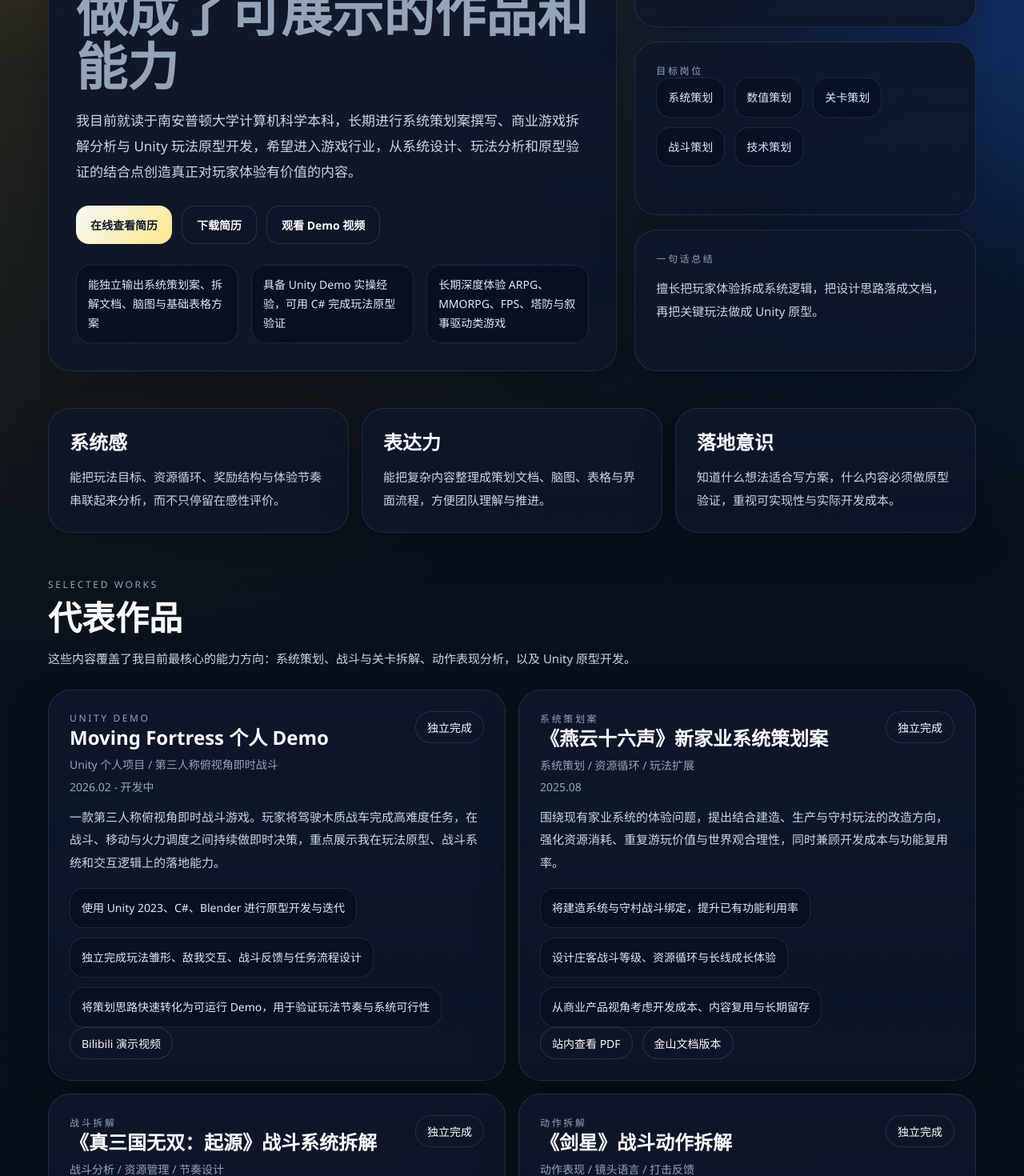
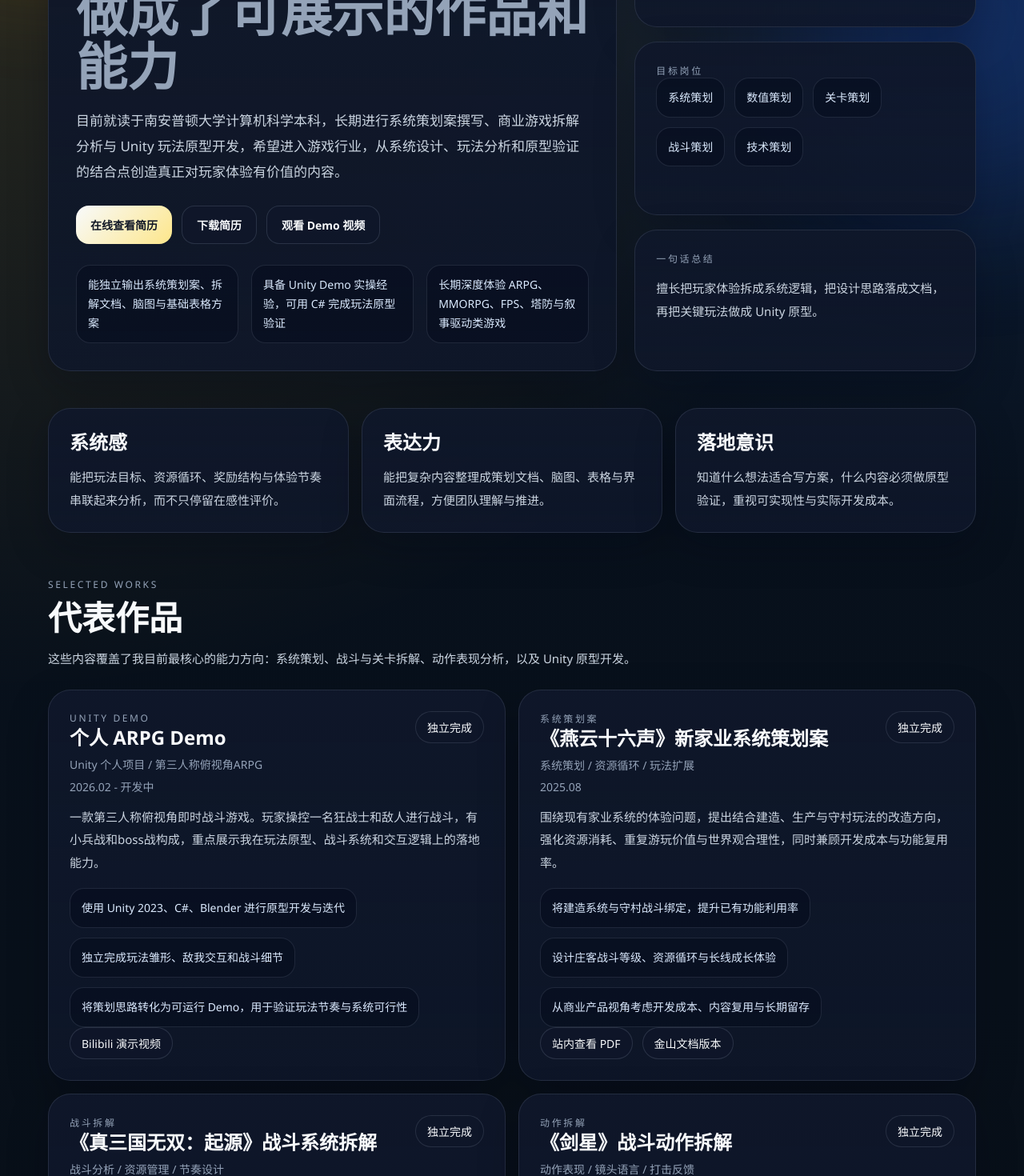
Before and after one commit to wjn18/portfolio-site, a React (Vite) app: page / in a window 1280 px wide. Shown: the part 380-1850 px from the top of the page at 80% size. Built offline with nearby package versions, Linux system fonts and the light colour scheme.

Commit message:
Update portfolio intro and demo copy

```diff
--- a/src/App.jsx
+++ b/src/App.jsx
@@ -9,7 +9,7 @@ const profile = {
   englishTitle: "Game Design Portfolio",
   role: "系统策划 / 战斗拆解 / 关卡分析 / Unity 原型",
   intro:
-    "我目前就读于南安普顿大学计算机科学本科，长期进行系统策划案撰写、商业游戏拆解分析与 Unity 玩法原型开发，希望进入游戏行业，从系统设计、玩法分析和原型验证的结合点创造真正对玩家体验有价值的内容。",
+    "目前就读于南安普顿大学计算机科学本科，长期进行系统策划案撰写、商业游戏拆解分析与 Unity 玩法原型开发，希望进入游戏行业，从系统设计、玩法分析和原型验证的结合点创造真正对玩家体验有价值的内容。",
   education: "南安普顿大学 · 计算机科学本科\n2024.09 - 2027.06",
   targets: ["系统策划", "数值策划", "关卡策划", "战斗策划", "技术策划"],
   highlights: [
@@ -31,17 +31,17 @@ const actions = [
 
 const projects = [
   {
-    title: "Moving Fortress 个人 Demo",
-    subtitle: "Unity 个人项目 / 第三人称俯视角即时战斗",
+    title: "个人 ARPG Demo",
+    subtitle: "Unity 个人项目 / 第三人称俯视角ARPG",
     period: "2026.02 - 开发中",
     type: "Unity Demo",
     role: "独立完成",
     summary:
-      "一款第三人称俯视角即时战斗游戏。玩家将驾驶木质战车完成高难度任务，在战斗、移动与火力调度之间持续做即时决策，重点展示我在玩法原型、战斗系统和交互逻辑上的落地能力。",
+      "一款第三人称俯视角即时战斗游戏。玩家操控一名狂战士和敌人进行战斗，有小兵战和boss战构成，重点展示我在玩法原型、战斗系统和交互逻辑上的落地能力。",
     contributions: [
       "使用 Unity 2023、C#、Blender 进行原型开发与迭代",
-      "独立完成玩法雏形、敌我交互、战斗反馈与任务流程设计",
-      "将策划思路快速转化为可运行 Demo，用于验证玩法节奏与系统可行性",
+      "独立完成玩法雏形、敌我交互和战斗细节",
+      "将策划思路转化为可运行 Demo，用于验证玩法节奏与系统可行性",
     ],
     links: [
       {
```
